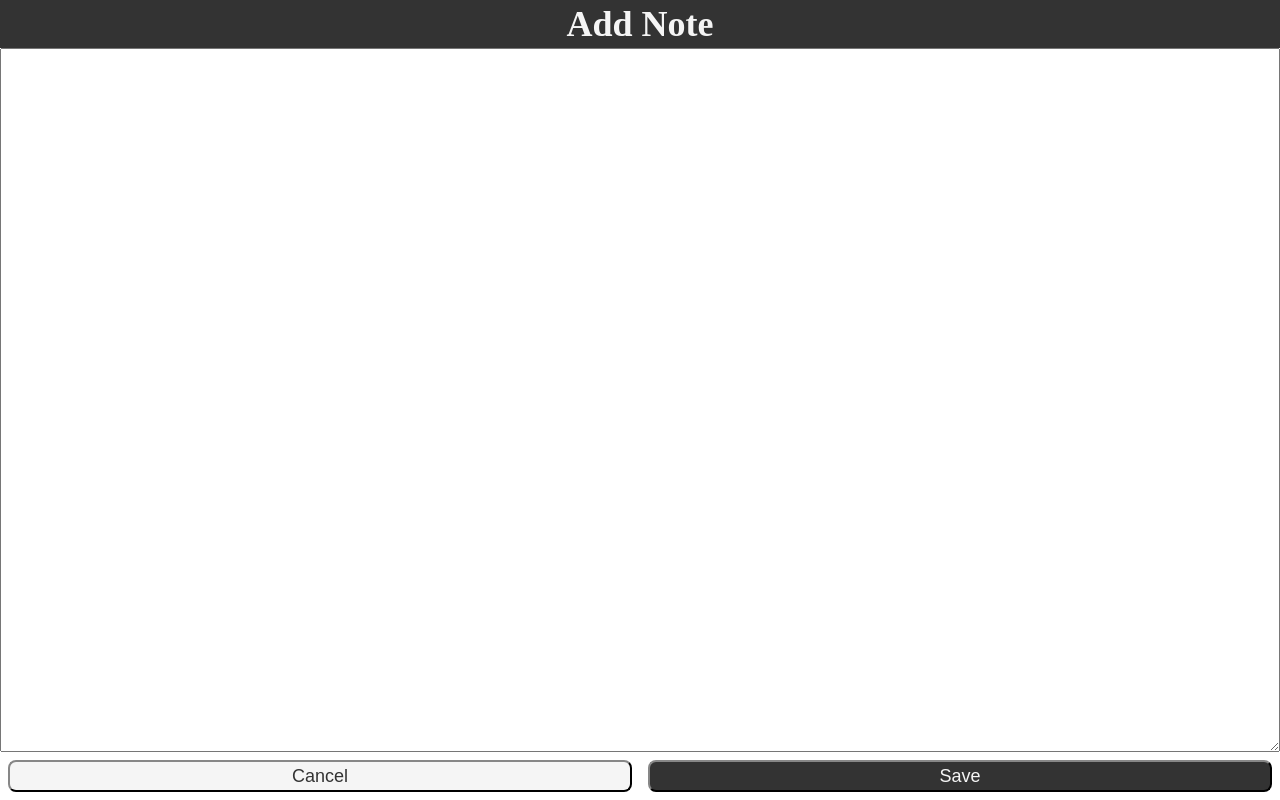
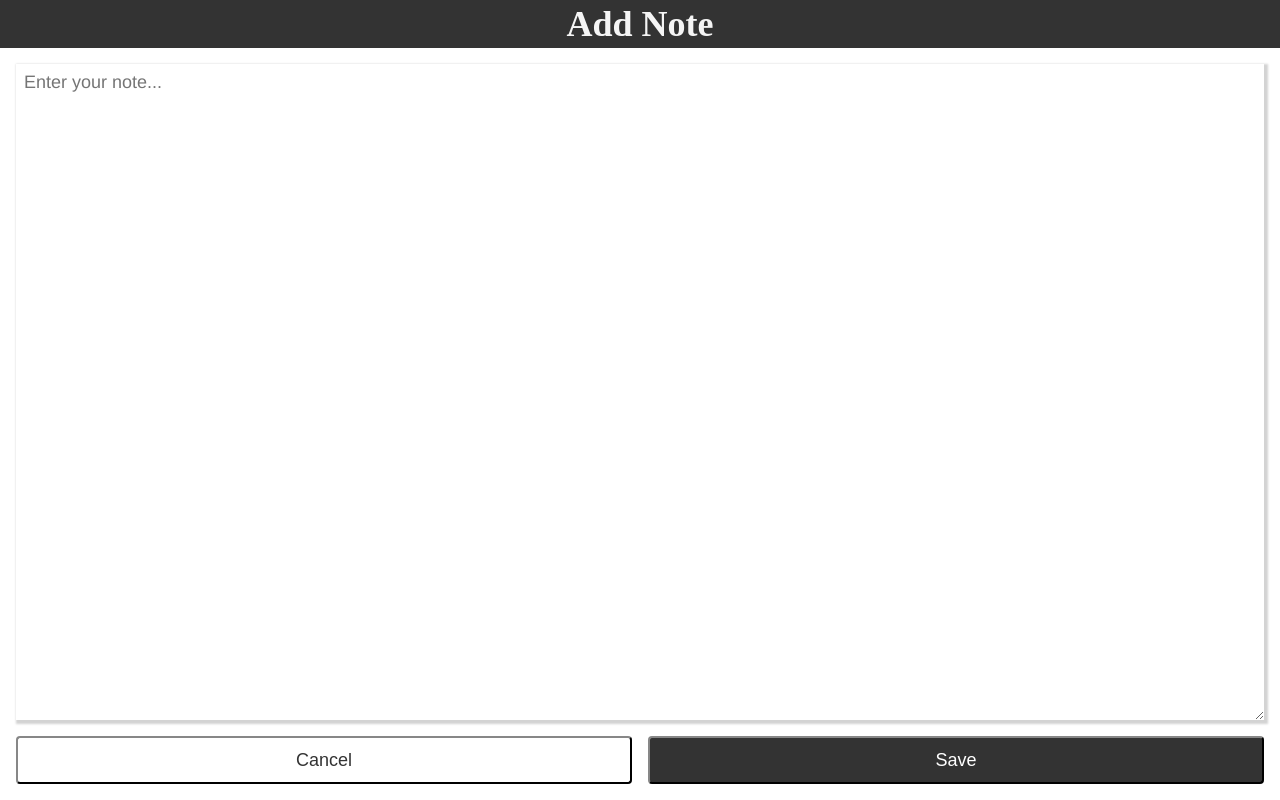
Before and after one commit to jamarob/jotter, a React (Create React App) app: page /add in a window 1280 px wide. Built offline with nearby package versions, Linux system fonts and the light colour scheme.

Commit message:
Style textarea and buttons

```diff
--- a/src/components/NoteForm.js
+++ b/src/components/NoteForm.js
@@ -1,6 +1,6 @@
 import React, { useState } from 'react'
 import { useHistory } from 'react-router-dom'
-import styled from 'styled-components'
+import styled from 'styled-components/macro'
 
 export default function NoteForm({ onSave }) {
   const [noteText, setNoteText] = useState('')
@@ -8,6 +8,7 @@ export default function NoteForm({ onSave }) {
   return (
     <StyledNoteForm>
       <textarea
+        placeholder="Enter your note..."
         onChange={event => setNoteText(event.target.value)}
         value={noteText}
       ></textarea>
@@ -44,26 +45,29 @@ const StyledNoteForm = styled.section`
   grid-template-areas:
     'text text'
     'cancel save';
+  gap: 16px;
+  margin: 16px;
 
   textarea {
+    grid-area: text;
     padding: 8px;
-    grid-area: text;
+    border: none;
+    box-shadow: 2px 2px 2px 2px lightgrey;
     font-family: Helvetica Neue, Helvetica, Arial, sans-serif;
   }
 
   button {
-    margin: 8px;
-    border-radius: 8px;
+    border-radius: 4px;
   }
 
   .cancel {
     color: #333;
     border-color: #333;
-    background: whitesmoke;
+    background: white;
   }
 
   .save {
-    color: whitesmoke;
+    color: white;
     border-color: #333;
     background: #333;
   }
```
